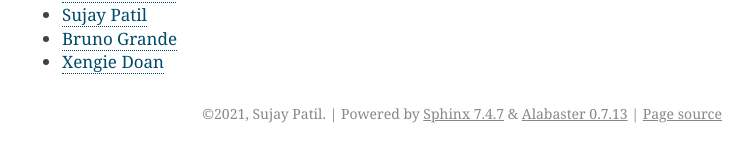
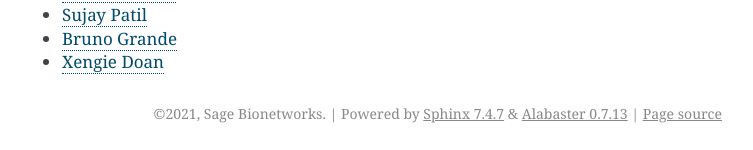
Before and after one commit to Sage-Bionetworks/schematic, a Sphinx documentation site: the page built from docs/index.rst, in a window 1280 px wide and 900 px high, scrolled down 3410 px. Shown: the part 747-897 px from the top of the window, without its empty margins (388-1141 px from the left). Built offline with Sphinx 7.4.7, drawn with Linux system fonts in a browser that asks for light colours; part of the change alters nothing that is shown.

```diff
--- a/docs/conf.py
+++ b/docs/conf.py
@@ -12,17 +12,23 @@
 #
 import os
 import sys
+from utils import _parse_toml
+import pathlib
+
 sys.path.insert(0, os.path.abspath('..'))
 
 
 # -- Project information -----------------------------------------------------
+toml_file_path = pathlib.Path('../pyproject.toml')
 
-project = 'Schematic'
-copyright = '2021, Sujay Patil'
-author = 'Sujay Patil'
+toml_metadata = _parse_toml(toml_file_path)
+project = toml_metadata['name']
+copyright = '2021, Sage Bionetworks'
+
+author = toml_metadata['authors']
 
 # The full version, including alpha/beta/rc tags
-release = '1.0.0'
+release = toml_metadata['version']
 
 
 # -- General configuration ---------------------------------------------------
--- /dev/null
+++ b/docs/utils.py
@@ -0,0 +1,60 @@
+import re
+
+from typing import List, Dict
+from pathlib import Path
+
+import pkg_resources
+import toml
+
+
+def _extract_author_names(authors_list: List[str]) -> str:
+    """
+    Parse out only names from 'name <email>' list.
+
+    Args:
+        authors_list: List of authors in 'name <email>'
+        format.
+
+    Returns:
+        author_names_csv: String with only the 'name' part
+        extracted from 'name <email>'.
+    """
+    author_names = []
+
+    for author in authors_list:
+
+        # extract name of each author by removing
+        # <email> portion from each list item
+        name = re.sub(r' \<[^)]*\>', '', author)
+        author_names.append(name)
+
+    # create comma separated string from list of authors
+    author_names_csv = ', '.join(map(str, author_names))
+    return author_names_csv
+
+
+def _parse_toml(pyproject_path: Path) -> Dict[str, str]:
+    """
+    Parse pyproject.toml file to extract attribute details.
+
+    Args:
+        pyproject_path: Path to pyproject.toml file being used
+        by poetry.
+
+    Returns:
+        setup_metadata: Dictionary containing metadata like
+        name, version and list of authors of the package.
+    """
+    pyproject_text = pyproject_path.read_text()
+    pyproject_data = toml.loads(pyproject_text)
+
+    # read in [tool.poetry] section from pyproject.toml file
+    poetry_data = pyproject_data['tool']['poetry']
+
+    setup_metadata = {
+        'name': poetry_data['name'],
+        'version': poetry_data['version'],
+        'authors': _extract_author_names(poetry_data['authors'])
+    }
+
+    return setup_metadata
```
